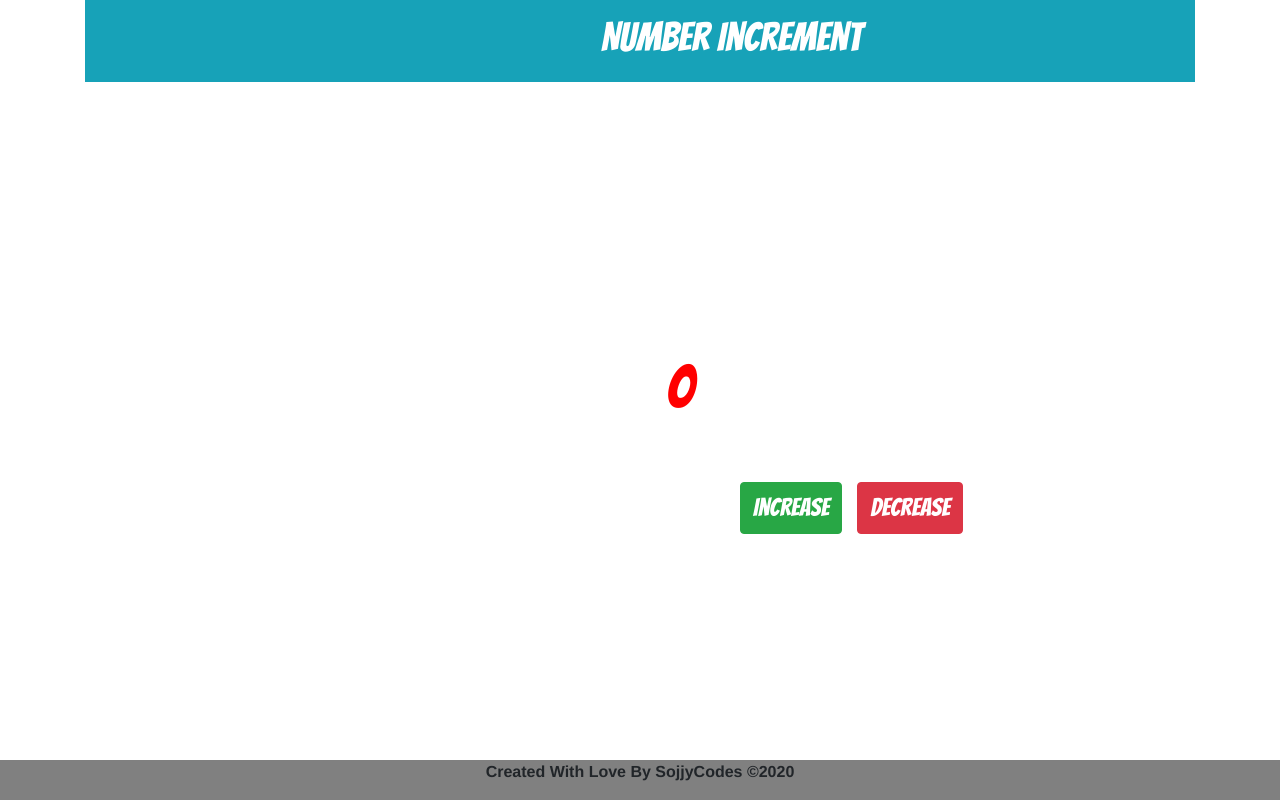
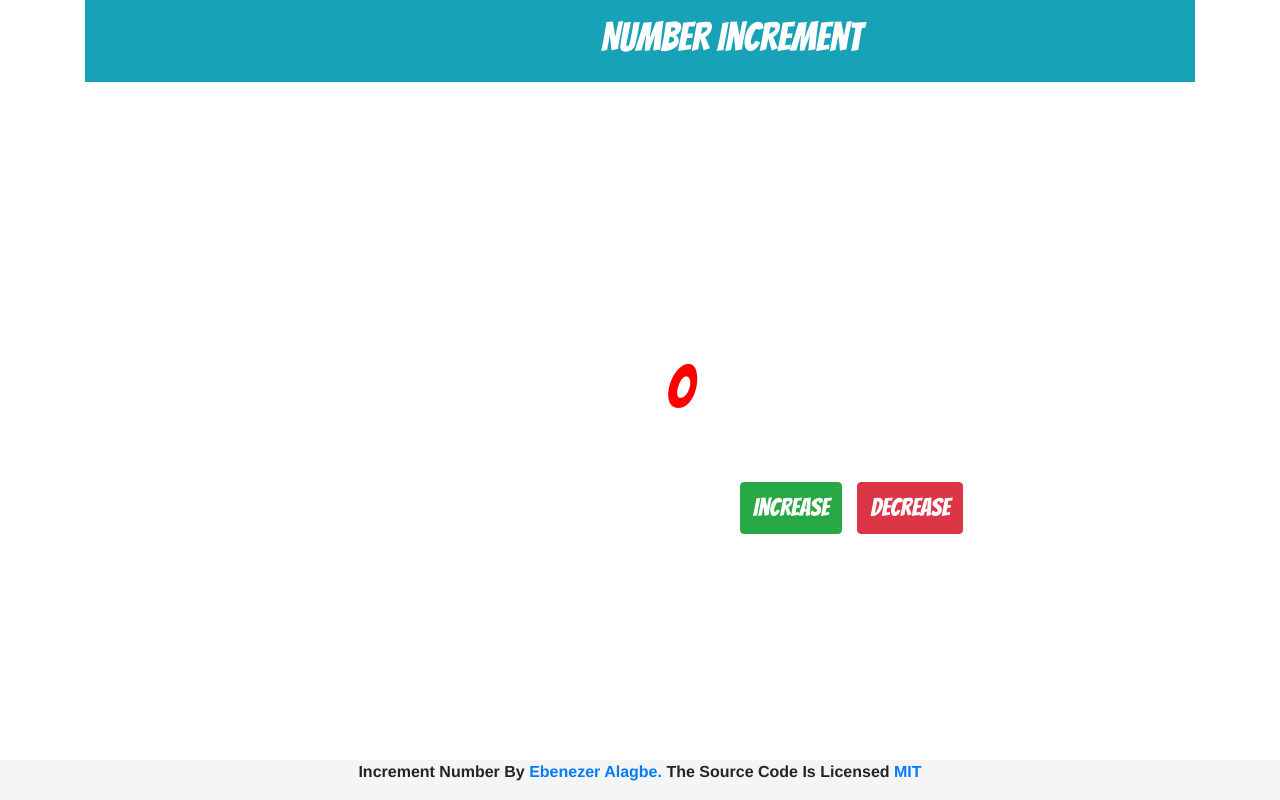
Before and after one commit to sojjyCodes/increment, a React (Create React App) app: page / in a window 1280 px wide. Built offline with nearby package versions, Linux system fonts and the light colour scheme.

Commit message:
Completed the project

```diff
--- a/src/App.css
+++ b/src/App.css
@@ -11,5 +11,5 @@ footer {
     text-transform: capitalize;
     font-weight: bold;
     font-family: "Helvetica Neue", Helvetica, Arial, sans-serif;
-    background-color: grey;
+    background-color: whitesmoke;
 }
--- a/src/App.js
+++ b/src/App.js
@@ -76,7 +76,18 @@ export default class App extends React.Component {
                 </Container>
                 <footer className="footer">
                     <p id="footer-text">
-                        <center>Created with love by sojjyCodes ©2020</center>
+                        <center>
+                            {" "}
+                            <strong>Increment Number</strong> by{" "}
+                            <a href="https://github.com/sojjyCodes">
+                                Ebenezer Alagbe.{" "}
+                            </a>{" "}
+                            The source code is licensed
+                            {""}
+                            <a href="http://opensource.org/licenses/mit-license.php">
+                                {""} MIT
+                            </a>
+                        </center>
                     </p>
                 </footer>
             </div>
```
